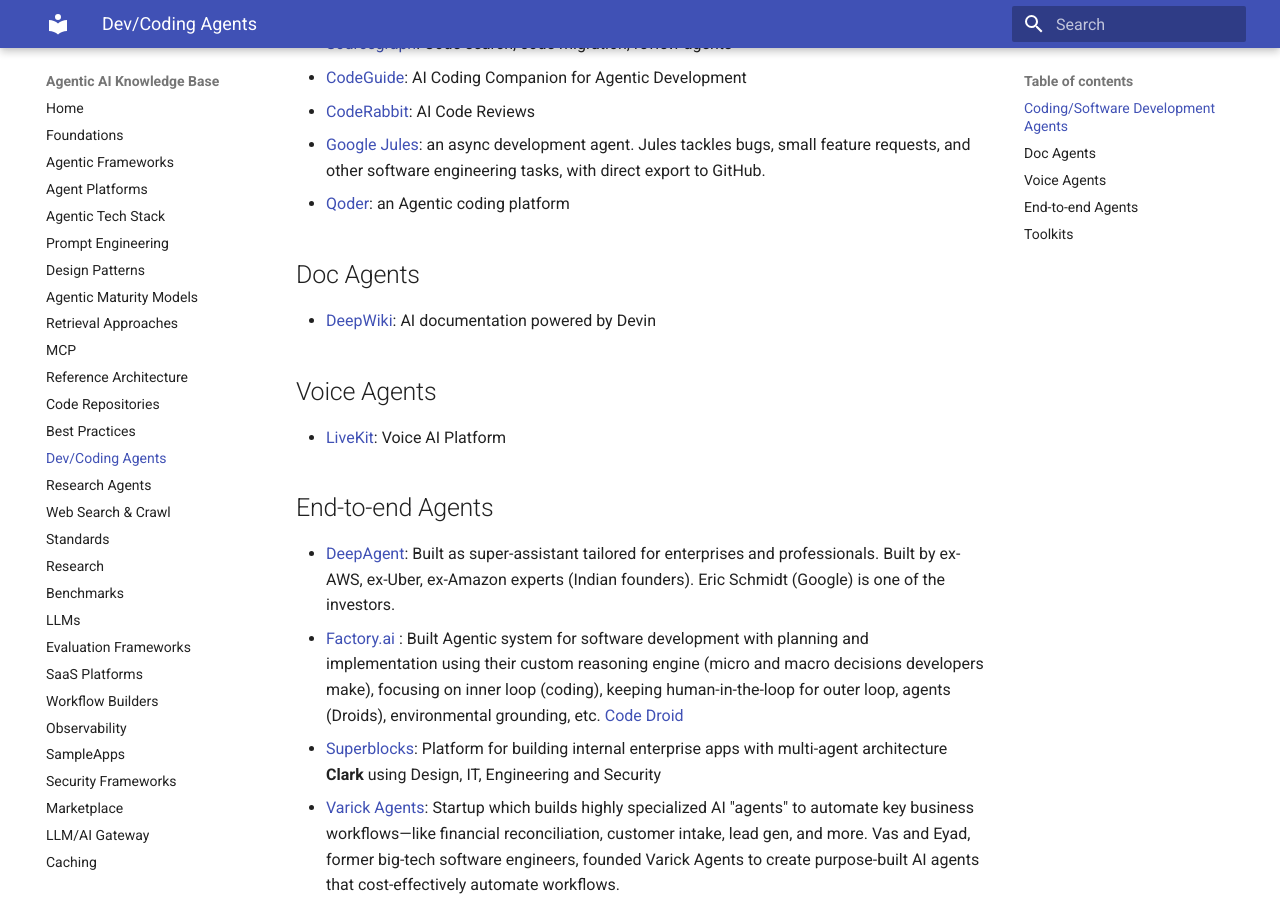
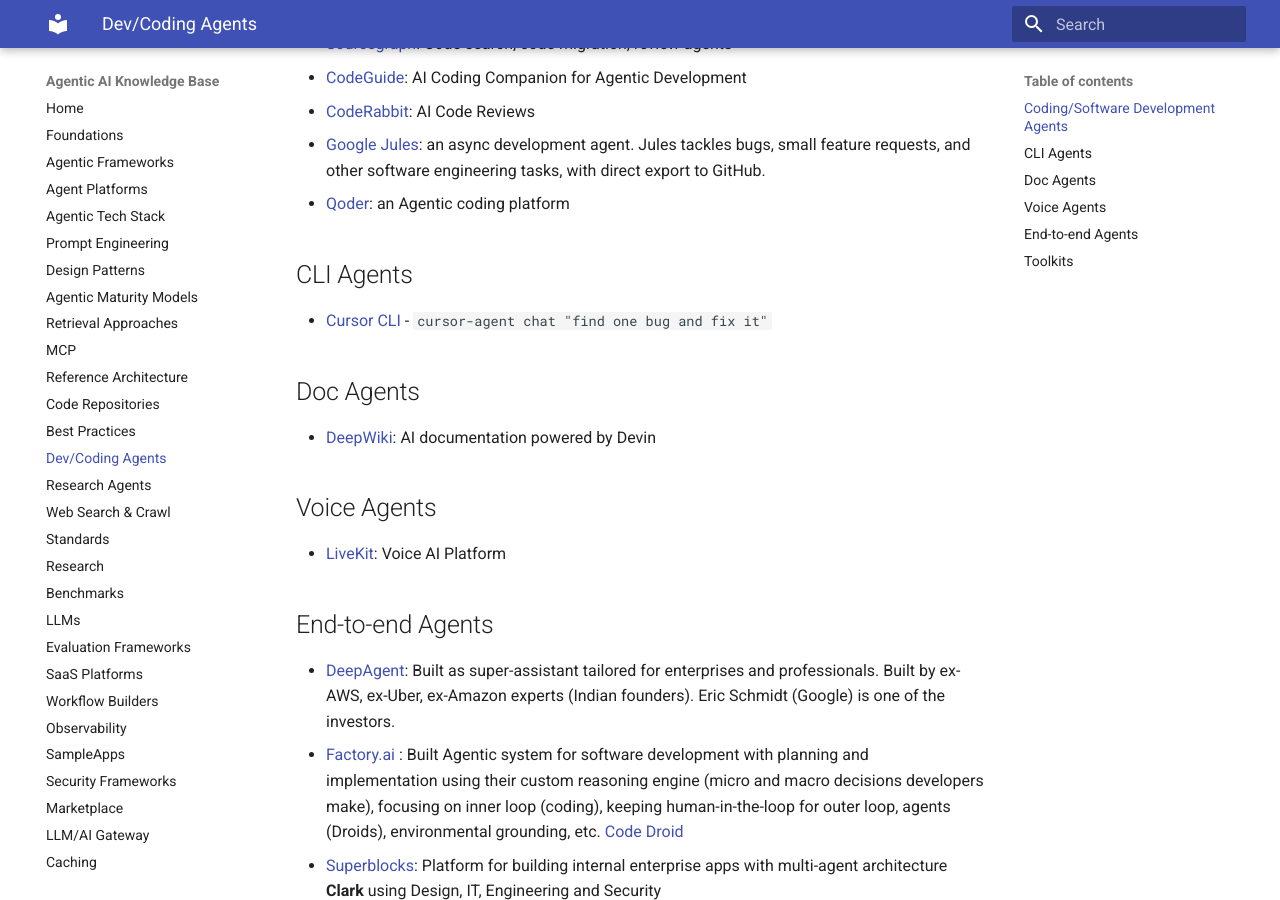
Before and after one commit to ankurkumarz/agentic-ai-knowledge-base, an MkDocs documentation site: the page built from docs/DevAgents/Readme.md, in a window 1280 px wide and 900 px high, scrolled down 452 px. Built offline with MkDocs 1.6.1 and Material for MkDocs 9.7.7, drawn with Linux system fonts in a browser that asks for light colours.

Commit message:
Add CLI Agents section to Readme
Added CLI Agents section with Cursor CLI link.

````diff
--- a/docs/DevAgents/Readme.md
+++ b/docs/DevAgents/Readme.md
@@ -11,6 +11,10 @@
 - [CodeRabbit](https://www.coderabbit.ai/): AI Code Reviews
 - [Google Jules](https://jules.google.com/): an async development agent. Jules tackles bugs, small feature requests, and other software engineering tasks, with direct export to GitHub.
 - [Qoder](https://qoder.com/): an Agentic coding platform
+
+## CLI Agents
+
+- [Cursor CLI](https://cursor.com/blog/cli) - ```cursor-agent chat "find one bug and fix it" ```
 
 ## Doc Agents
 
````
